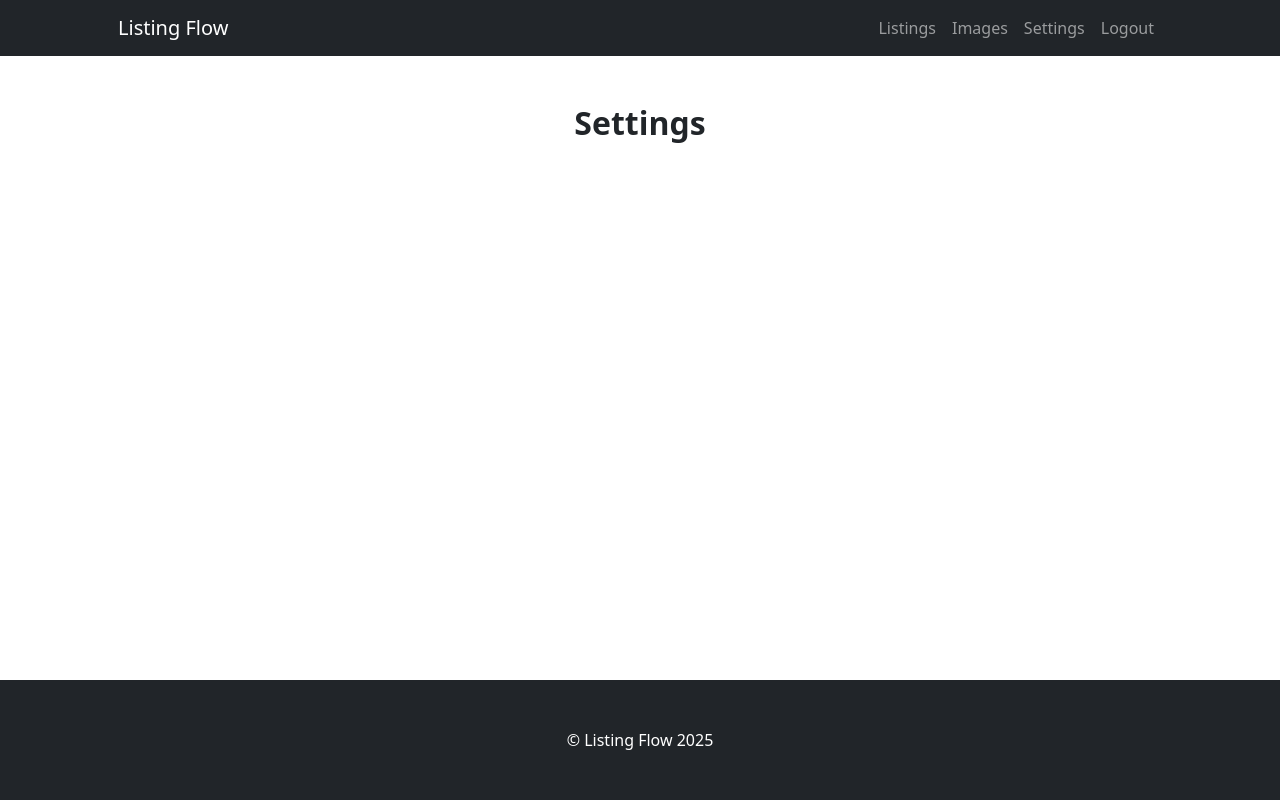
After one commit to bcm082/listingapp, a Flask app: page /settings in a window 1280 px wide. The commit adds this page. Run offline with Flask 3, Linux system fonts and the light colour scheme; the visitor is signed in with stand-in values (Sample User, id 1); some libraries are stand-ins or nearby versions.

Commit message:
Add 3 buttons to Dashboard.html and created routes

```diff
--- a/backend/app.py
+++ b/backend/app.py
@@ -21,11 +21,6 @@ def is_logged_in():
 def index():
     return render_template('index.html')
 
-@app.route('/dashboard')
-def dashboard():
-    if not is_logged_in():
-        return redirect(url_for('login'))
-    return render_template('dashboard.html')
 
 @app.route('/login', methods=['GET', 'POST'])
 def login():
@@ -95,5 +90,29 @@ def logout():
     session.pop('logged_in', None)
     return redirect(url_for('index'))  # Redirect to index after logout
 
+@app.route('/dashboard')
+def dashboard():
+    if not is_logged_in():
+        return redirect(url_for('login'))
+    return render_template('dashboard.html')
+
+@app.route('/settings')
+def settings():
+    if not is_logged_in():
+        return redirect(url_for('login'))
+    return render_template('settings.html')
+
+@app.route('/generate-images')
+def generate_images():
+    if not is_logged_in():
+        return redirect(url_for('login'))
+    return render_template('generate_images.html')
+
+@app.route('/create-listing')
+def create_listing():
+    if not is_logged_in():
+        return redirect(url_for('login'))
+    return render_template('create_listing.html')
+
 if __name__ == '__main__':
     app.run(debug=True)
--- a/backend/templates/base.html
+++ b/backend/templates/base.html
@@ -25,6 +25,9 @@
                 <li class="nav-item"><a class="nav-link" href="{{ url_for('login') }}">Login</a></li>
                 {% endif %}
                 {% if session['logged_in'] %}
+                <li class="nav-item"><a class="nav-link" href="{{ url_for('create_listing') }}">Listings</a></li>
+                <li class="nav-item"><a class="nav-link" href="{{ url_for('generate_images') }}">Images</a></li>
+                <li class="nav-item"><a class="nav-link" href="{{ url_for('settings') }}">Settings</a></li>
                 <li class="nav-item"><a class="nav-link" href="{{ url_for('logout') }}">Logout</a></li>
                 {% endif %}
             </ul>
@@ -35,7 +38,7 @@
         {% block content %}{% endblock %}
     </div>
     <footer class="py-5 bg-dark">
-        <div class="container px-5"><p class="m-0 text-center text-white">&copy; Listing Flow 2023</p></div>
+        <div class="container px-5"><p class="m-0 text-center text-white">&copy; Listing Flow 2025</p></div>
     </footer>
     <script src="https://cdn.jsdelivr.net/npm/bootstrap@5.2.3/dist/js/bootstrap.bundle.min.js"></script>
     <script src="{{ url_for('static', filename='js/scripts.js') }}"></script>
--- /dev/null
+++ b/backend/templates/settings.html
@@ -0,0 +1,11 @@
+{% extends "base.html" %}
+
+{% block title %}Settings{% endblock %}
+
+{% block content %}
+<div class="container px-5 my-5">
+    <div class="text-center mb-5">
+        <h2 class="fw-bolder">Settings</h2>
+    </div>
+</div>
+{% endblock %}
```
Also changed, not shown: backend/templates/create_listing.html (added, +11 -0 lines), backend/templates/generate_images.html (added, +11 -0 lines).
